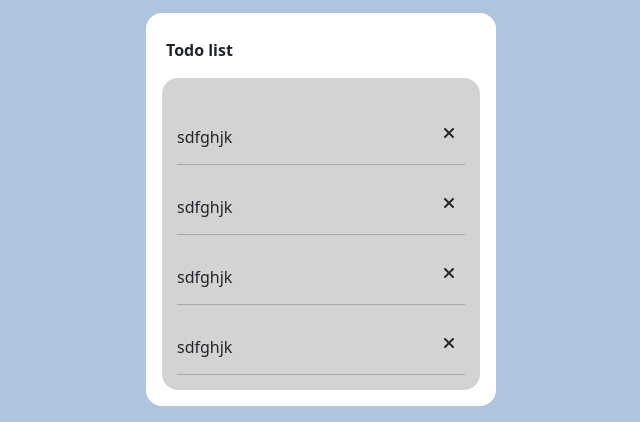
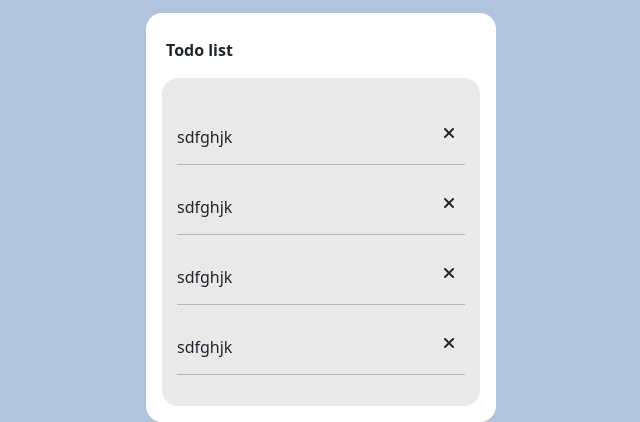
Before and after one commit to lumilio/vue-todolist, a plain HTML site: page index.html in a window 1280 px wide. Shown: the part 435-857 px from the top of the page, without its empty margins (319-959 px from the left). Drawn offline with nearby package versions, Linux system fonts and the light colour scheme.

Commit message:
sistemo stile task

```diff
--- a/asset/css/style.css
+++ b/asset/css/style.css
@@ -47,7 +47,8 @@ body{
 .List-Box{
     margin: 1rem;
     padding-top: 2rem;
-    background-color: #d3d3d3;
+    padding-bottom: 1rem;
+    background-color: #e9e9e9;
     border-radius: 1rem;
 }
 
@@ -65,6 +66,10 @@ body{
     margin-right: 25px;
 }
 
+.List-Box i:hover{
+    cursor: pointer;
+}
+
 .List-Box hr{
     margin: 0 15px;
 }
```
